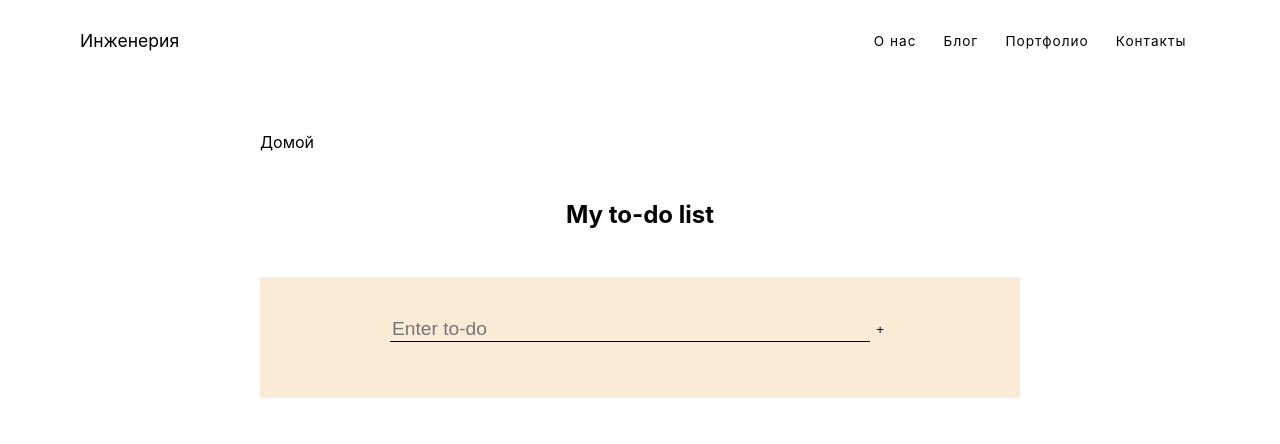
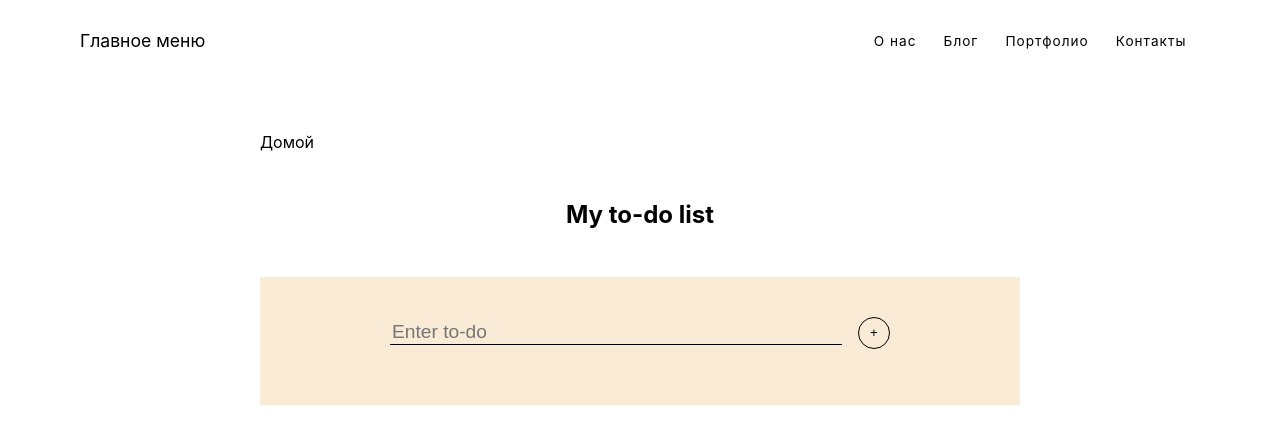
Before and after one commit to Dimatresko/Svelte-test, a SvelteKit app: page /project/apps/1 in a window 1280 px wide. Shown: the top 444 px of the page. Built offline with nearby package versions, Linux system fonts and the light colour scheme.

Commit message:
add PAGE

```diff
--- a/src/routes/+layout.svelte
+++ b/src/routes/+layout.svelte
@@ -1,7 +1,7 @@
 <nav>
 
     <div class="nav-container">
-        <a href="/" class="nav-logo" title="Back to Homepage">Инженерия</a>
+        <a href="/" class="nav-logo" title="Back to Homepage">Главное меню</a>
         <div class="nav-links">
             {#each nav as link}
                 {#if link.isShow}
--- a/src/routes/blog/posts/1/+page.svelte
+++ b/src/routes/blog/posts/1/+page.svelte
@@ -1,5 +1,5 @@
-<h1>Как мы тренируемся, чтобы стать профессиональными инженерами</h1>
+<h1>Как мы тренируемся, чтобы стать программистами</h1>
 
-<p>Стать инженером - это одновременно весело и непросто.</p>
+<p>Стать программистом - это одновременно весело и непросто.</p>
 
-<p>Для начала сузьте круг своих интересов до интересующего вас инженерного направления и поступайте в университет, который предлагает эффективную программу в области ит. Приобретите необходимый опыт работы с помощью стажировок и других программ работы и обучения, а также общайтесь с другими инженерами. Со временем и самоотдачей вы скоро станете инженером.</p>
+<p>Для начала сузьте круг своих интересов до интересующего вас программирования направления и поступайте в университет, который предлагает эффективную программу в области ит. Приобретите необходимый опыт работы с помощью стажировок и других программ работы и обучения, а также общайтесь с другими программистами. Со временем и самоотдачей вы скоро станете хорошим программистом.</p>
--- a/src/routes/blog/routes.js
+++ b/src/routes/blog/routes.js
@@ -1,8 +1,8 @@
 export const routes = [
     {
       id: 1,
-      title: 'Как мы тренируемся, чтобы стать профессиональными инженерами',
-      body: 'В этой записи мы поделимся с вами нашим опытом тренировок и планирования дневного режима для достижения цели стать профессиональными инженерами. Мы расскажем, какие упражнения мы выполняем, какое оборудование используем, и какие методы мотивации помогают нам сохранять дисциплину.',
+      title: 'Как мы тренируемся, чтобы стать программистами',
+      body: 'В этой записи мы поделимся с вами нашим опытом тренировок и планирования дневного режима для достижения цели стать профессиональными программистами. Мы расскажем, какие упражнения мы выполняем, какое оборудование используем, и какие методы мотивации помогают нам сохранять дисциплину.',
     },
     {
       "id": 2,
--- a/src/routes/project/apps/1/+page.svelte
+++ b/src/routes/project/apps/1/+page.svelte
@@ -1,37 +1,10 @@
-<script>
-import Icon from '../../../../components/Icon.svelte';
-
-    let newItem = '';
-let todoList = [];
-function add() {
-  if (newItem !== '') {
-    todoList = [
-      ...todoList,
-      {
-        задача: newItem,
-        завершено: false,
-      },
-    ];
-    newItem = '';
-  }
-}
-function remove(index) {
-  todoList.splice(index, 1);
-  todoList = todoList;
-}
-function complete(index) {
-  todoList[index].completed = !todoList[index].completed;
-}
-
-
-</script>
-
 <h1>My to-do list</h1>
 <main>
     <form on:submit|preventDefault={add}>
         <input bind:value={newItem} placeholder="Enter to-do" />
         <button class="add-todo" on:click={add}><span>+</span></button>
     </form>
+
     <div class="todos">
         {#each todoList as item, index}
         <div class="todo" class:completed={item.completed}>
@@ -49,6 +22,34 @@ function complete(index) {
     </div>
 </main>
 
+<script>
+import Icon from '../../../../components/Icon.svelte'
+
+let newItem = "";
+let todoList = [];
+function add() {
+  if (newItem !== "") {
+    todoList = [
+      ...todoList,
+      {
+        task: newItem,
+        completed: false,
+      },
+    ];
+    newItem = "";
+  }
+}
+
+function remove(index) {
+    todoList.splice(index, 1);
+    todoList = todoList;
+  }
+
+function complete(index) {
+    todoList[index].completed = !todoList[index].completed;
+}
+</script>
+
 <style>
     main {
     display: flex;
@@ -59,6 +60,7 @@ function complete(index) {
     box-sizing: border-box;
     background: antiquewhite;
 }
+
 form {
     width: 100%;
     max-width: 500px;
@@ -78,10 +80,12 @@ input {
     margin: 0;
     outline: none;
 }
+
 .todos {
 		width: 100%;
 		max-width: 500px;
 	}
+
 .todo {
     display: flex;
     padding: 20px;
@@ -93,11 +97,13 @@ input {
     justify-content: space-between;
     align-items: center;
 }
+
 .todo__buttons {
     display: flex;
     align-items: center;
     margin-left: 1rem;
 }
+
 .todo button {
     width: 32px;
     height: 32px;
@@ -106,6 +112,35 @@ input {
     flex-shrink: 0;
 }
 
+h1 {
+    text-align: center;
+    font-size: 1.5rem;
+    margin: 2em 0;
+}
+
+
+button {
+		cursor: pointer;
+	}
+
+  	button.add-todo {
+		width: 2rem;
+		height: 2rem;
+		margin: 0;
+		background: transparent;
+		border: 1px solid black;
+		border-radius: 100%;
+		flex-shrink: 0;
+		margin-left: 1rem;
+		cursor: pointer;
+	}
+
+	button.add-todo span {
+		display: flex;
+		align-items: center;
+		justify-content: center;
+		line-height: 0;
+	}
 	h1 {
 		text-align: center;
 		font-size: 1.5rem;
@@ -137,8 +172,4 @@ button.complete:hover {
 	.todo.completed button {
 		color: silver;
 	}
-.todos {
-  width: 100%;
-  max-width: 500px;
-}
 </style>
```
Also changed, not shown: src/routes/+page.svelte (+4 -4 lines), src/routes/about/+page.svelte (+4 -4 lines), src/routes/project/apps/1/+layout.svelte (indentation only). Lines whose indentation alone changed are shown as unchanged.
